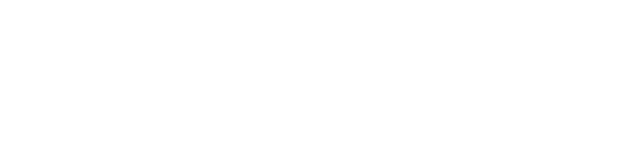
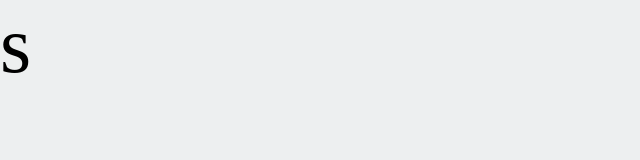
Before and after one commit to mrwene/web, a plain HTML site: page index.html in a window 1280 px wide. Shown: the whole page, without its empty margins (0-640 px from the left). Drawn offline with Linux system fonts and the light colour scheme.

Commit message:
changes to the css files

```diff
--- a/code/css/main.css
+++ b/code/css/main.css
@@ -1,3 +1,5 @@
 body{
-    background-color: #edeff0 ;
+    background-color: #edeff0;
+    margin: 0;
+    font-size: 5em;
 }
--- a/index.html
+++ b/index.html
@@ -3,11 +3,13 @@
     <!-- Header -->
     <head>
         <title>Mr Wene</title>
-        <link rel="stylesheet" src="code/css/main.css">
+        <link rel="stylesheet" href="code/css/main.css">
     </head>
 
     <!-- Body -->
     <body>
-
+        <div>
+            s
+        </div>
     </body>
 </html>
```
